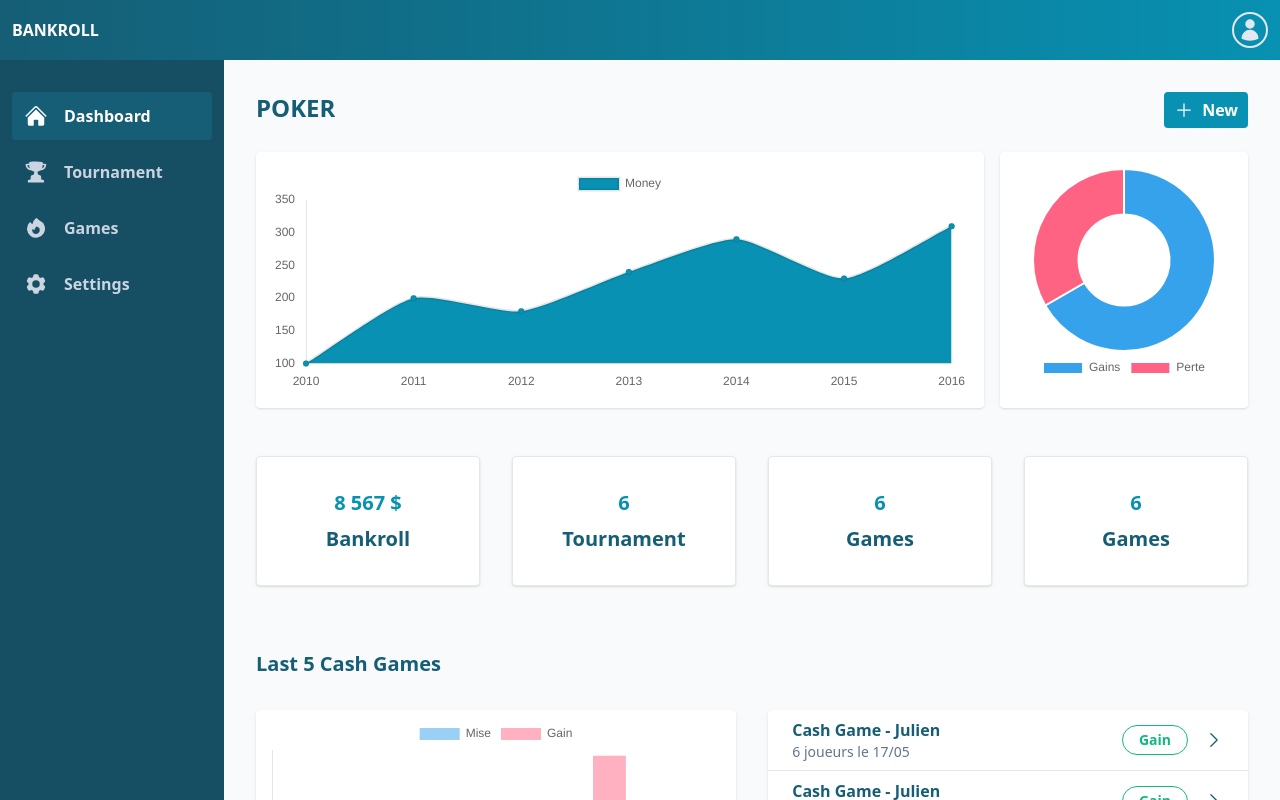
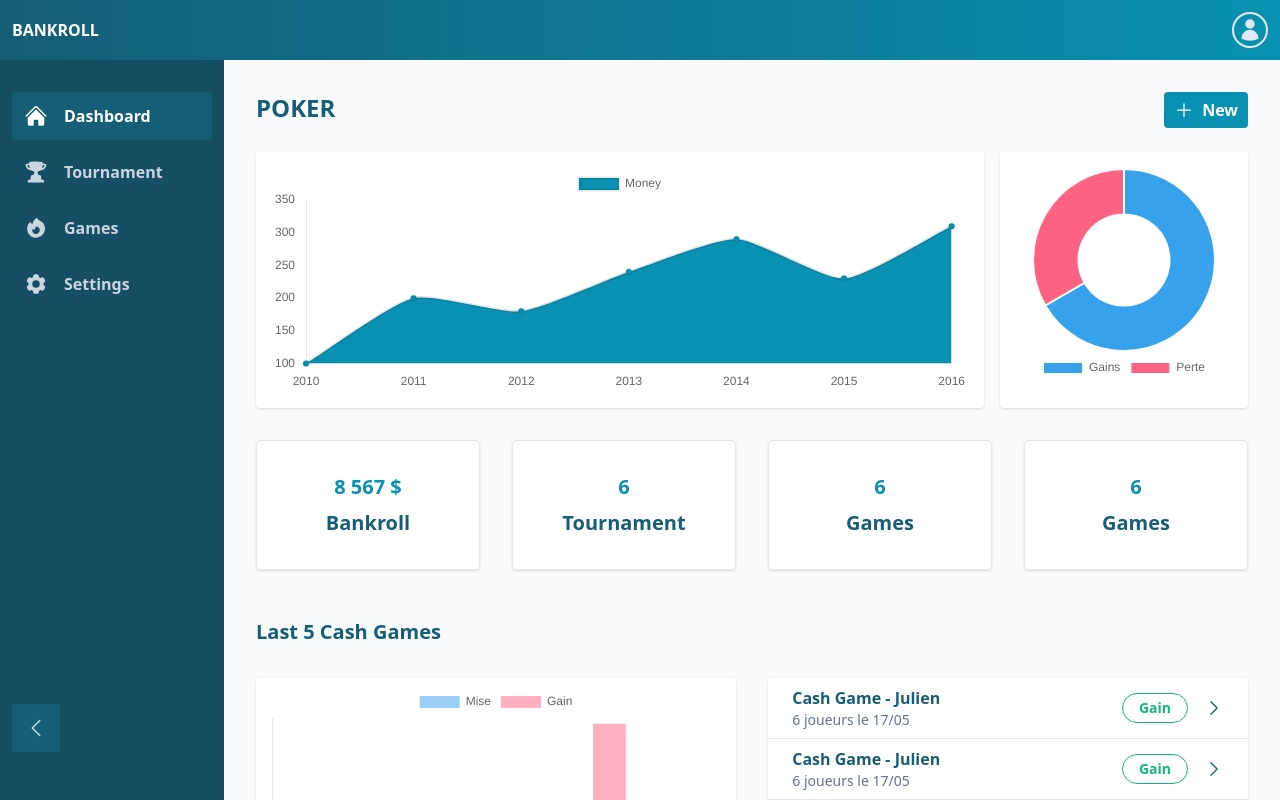
Before and after one commit to pharos-lab/bankroll, a Vue app: page / in a window 1280 px wide. Shown: the top 800 px of the page. Built offline with nearby package versions, Linux system fonts and the light colour scheme.

Commit message:
fix: scroll behavior overflow

```diff
--- a/index.html
+++ b/index.html
@@ -7,7 +7,7 @@
     <title>Vite + Vue</title>
   </head>
   <body>
-    <div id="app" class="h-screen flex flex-col"></div>
+    <div id="app" class="h-screen flex flex-col overflow-hidden"></div>
     <script type="module" src="/src/main.js"></script>
   </body>
 </html>
--- a/src/App.vue
+++ b/src/App.vue
@@ -1,6 +1,6 @@
 <template>
   <Navbar/>
-  <main class="grow flex text-cyan-800">
+  <main class="grow flex text-cyan-800 h-full overflow-hidden">
     <Sidebar />
     <section class="grow h-full overflow-auto bg-slate-50 p-8">
       <h1 class="font-bold flex justify-between mb-6">
@@ -12,7 +12,7 @@
         </button>
       </h1>
 
-      <div class="charts mb-12 gap-4 flex">
+      <div class="charts mb-8 gap-4 flex">
         <div class="chart relative w-3/4 shadow rounded bg-white p-4">
          <Charts :data="data" no-grid class="max-h-56" title=""/>
         </div>
@@ -22,7 +22,7 @@
         </div>
       </div>
 
-      <div class="stats flex gap-8 mb-16">
+      <div class="stats flex gap-8 mb-12">
         <Stat label="Bankroll" stat="8 567" devise="$"/>
         <Stat label="Tournament" stat="6" />
         <Stat label="Games" stat="6" />
--- a/src/components/Sidebar.vue
+++ b/src/components/Sidebar.vue
@@ -1,5 +1,5 @@
 <template>
-    <section class="sidebar h-full shrink-0 bg-cyan-900 text-slate-300 font-semibold w-18 pt-8 p-3 relative transition-[width] duration-1000"
+    <section class="sidebar max-h-full overflow-auto shrink-0 bg-cyan-900 text-slate-300 font-semibold w-18 pt-8 p-3 relative transition-[width] duration-1000"
         :class="{ 'w-56': isOpen }">
         <nav class="flex flex-col gap-2">
             <SidebarLink label="Dashboard" active>
```
